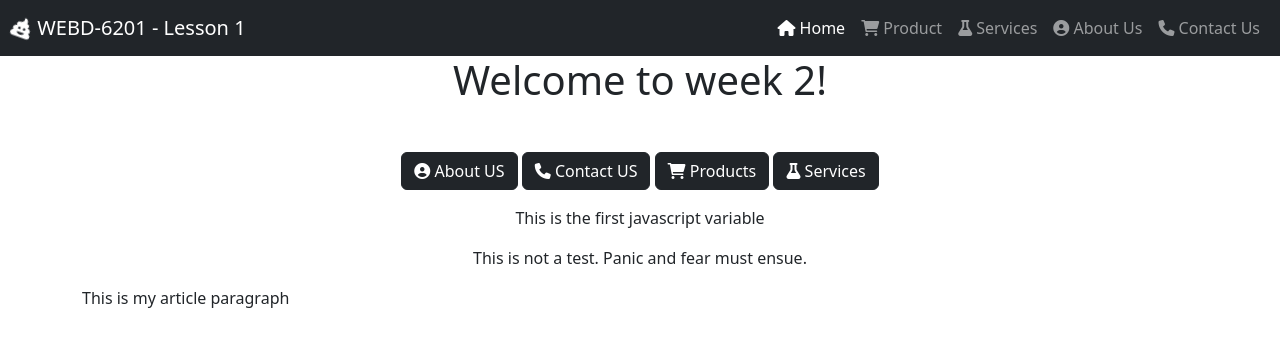
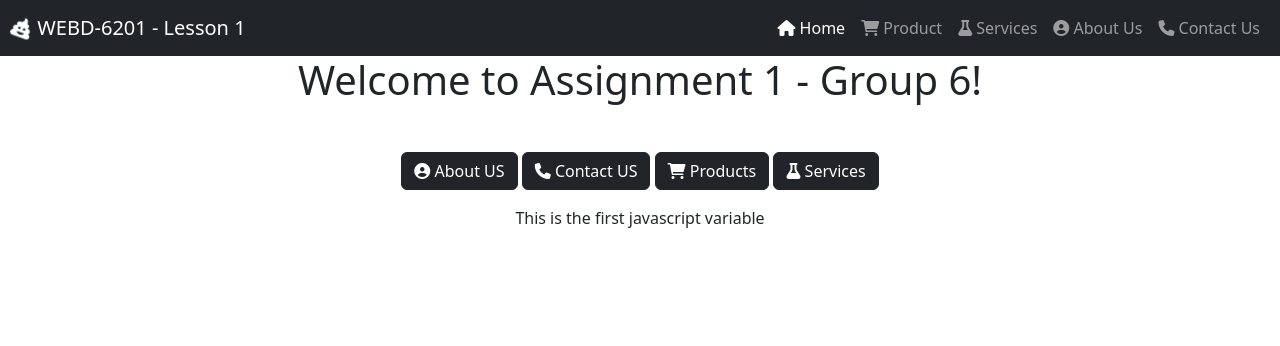
Before and after one commit to MysticGMAN/WEBD-6201-Group-6, a website: page Assignment1-Group6/index.html in a window 1280 px wide. Drawn offline with nearby package versions, Linux system fonts and the light colour scheme.

Commit message:
First Commit

```diff
--- a/Assignment1-Group6/Scripts/app.js
+++ b/Assignment1-Group6/Scripts/app.js
@@ -24,11 +24,11 @@ function DisplayPage(){
     MainContent.appendChild(MainParagraph);
 
 
-    let Article = document.createElement("article");
-    let ArticleParagraph = `<p id="ArticleParagraph" class="mt-3">This is my article paragraph</p>`;
-    Article.setAttribute("class", "container");
-    Article.innerHTML = ArticleParagraph;
-    document.body.appendChild(Article);
+    //let Article = document.createElement("article");
+    //let ArticleParagraph = `<p id="ArticleParagraph" class="mt-3">This is my article paragraph</p>`;
+    //Article.setAttribute("class", "container");
+    //Article.innerHTML = ArticleParagraph;
+    //document.body.appendChild(Article);
 
     let ContactUsBtn = document.getElementById("ContactUsBtn");
     let ServicesBtn = document.getElementById("ServicesBtn");
--- a/Assignment1-Group6/index.html
+++ b/Assignment1-Group6/index.html
@@ -45,13 +45,13 @@
     </header>
 
     <main class="container text-center">
-        <h1 class="mb-5">Welcome to week 2!</h1>
+        <h1 class="mb-5">Welcome to Assignment 1 - Group 6!</h1>
         <button id="AboutUsBtn" class="btn btn-primary btn-dark"><i class="fa-solid fa-circle-user"></i> About US</button>
         <button id="ContactUsBtn" class="btn btn-primary btn-dark"><i class="fa-solid fa-phone"></i> Contact US</button>
         <button id="ProductsBtn" class="btn btn-primary btn-dark"><i class="fa-solid fa-cart-shopping"></i> Products</button>
         <button id="ServicesBtn" class="btn btn-primary btn-dark"><i class="fa-solid fa-flask"></i> Services</button>
     </main>
-    <p class="text-center fa-beat">This is not a test. Panic and fear must ensue.</p>
+
 
 
 
```
